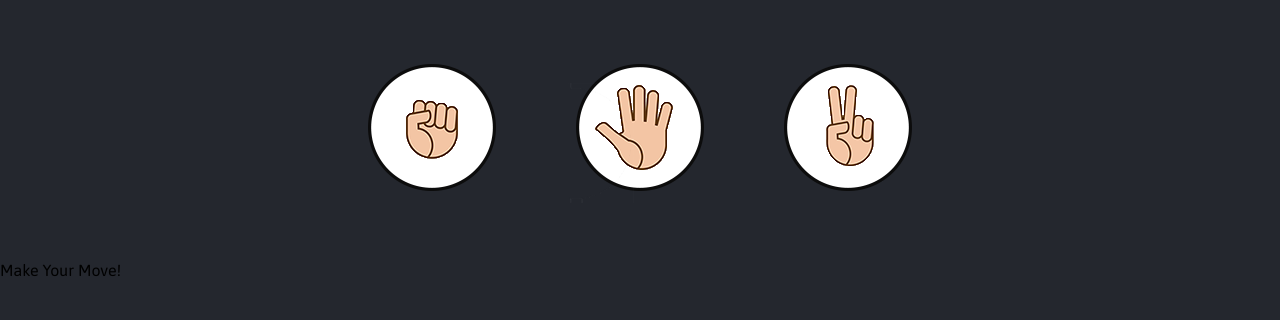
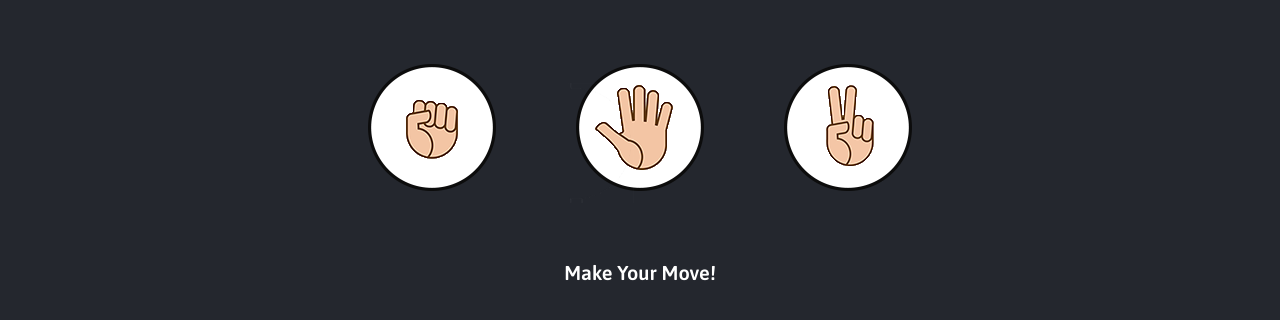
Before and after one commit to ronpitts90/rpstime, a plain HTML site: page index.html in a window 1280 px wide. Shown: the part 246-566 px from the top of the page. Drawn offline with Linux system fonts and the light colour scheme.

Commit message:
look done

```diff
--- a/index.html
+++ b/index.html
@@ -32,6 +32,6 @@
             <img src="images/scissors.png" alt="Scissors">
         </div>
     </div>
-    <p>Make Your Move!</p>
+    <p id="action">Make Your Move!</p>
 </body>
 </html>
--- a/style.css
+++ b/style.css
@@ -76,4 +76,17 @@ text-align: center;
     border-radius: 50%; */
     margin: 0 15px;
     padding: 15px;
+    transition: all 0.3s ease;
 }
+
+.choice:hover {
+    cursor: pointer;
+    background: #071a3f;
+}
+
+#action {
+    text-align: center;
+    color: white;
+    font-weight: bold;
+    font-size: 20px;
+}
```
